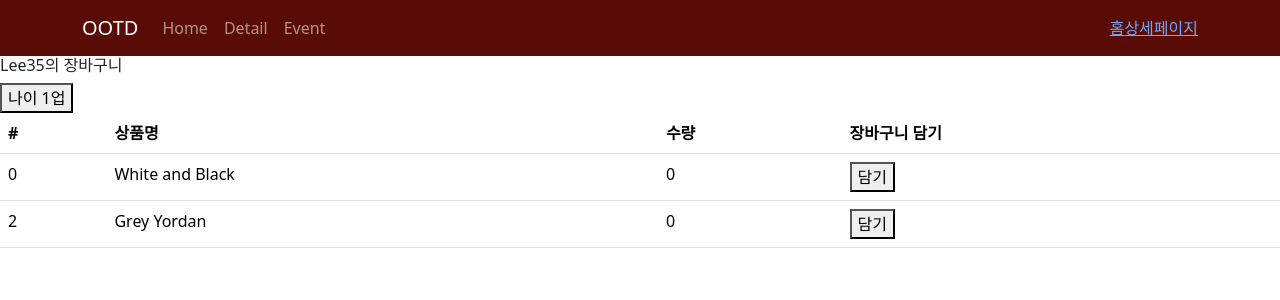
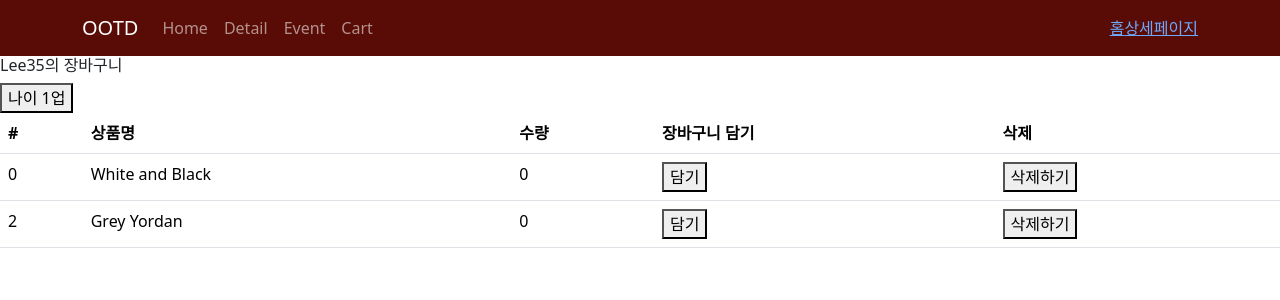
Before and after one commit to Sammyissewon/React_Toy_Project, a React (Vite) app in the folder shop/: page /cart in a window 1280 px wide. Shown: the top 300 px of the page. Built offline with nearby package versions, Linux system fonts and the light colour scheme.

Commit message:
reducers

```diff
--- a/shop/src/App.jsx
+++ b/shop/src/App.jsx
@@ -50,6 +50,14 @@ function App() {
             >
               Event
             </Nav.Link>
+
+            <Nav.Link
+              onClick={() => {
+                navigate("./cart");
+              }}
+            >
+              Cart
+            </Nav.Link>
           </Nav>
           {/* 페이지 이동 버튼 만들기 */}
           <Link to="/">홈</Link>
--- a/shop/src/routes/Cart.jsx
+++ b/shop/src/routes/Cart.jsx
@@ -1,7 +1,7 @@
 import { Table } from "react-bootstrap";
 import { useSelector, useDispatch } from "react-redux";
 import { changeUpAge } from "../store/userSlice";
-import { buyOne } from "../store";
+import { buyOne, deleteOne } from "../store";
 
 function Cart() {
   let state = useSelector((state) => state);
@@ -27,6 +27,7 @@ function Cart() {
             <th>상품명</th>
             <th>수량</th>
             <th>장바구니 담기</th>
+            <th>삭제</th>
           </tr>
         </thead>
         <tbody>
@@ -47,6 +48,15 @@ function Cart() {
                   담기
                 </button>
               </td>
+              <td>
+                <button
+                  onClick={() => {
+                    dispatch(deleteOne(state.cart[i].id));
+                  }}
+                >
+                  삭제하기
+                </button>
+              </td>
             </tr>
           ))}
         </tbody>
--- a/shop/src/routes/Detail.jsx
+++ b/shop/src/routes/Detail.jsx
@@ -3,6 +3,8 @@ import { useParams } from "react-router-dom";
 import styled from "styled-components";
 import Nav from "react-bootstrap/Nav";
 import { useContext, useEffect, useState } from "react";
+import { addItem } from "../store";
+import { useDispatch } from "react-redux";
 
 // 부모가 보낸 state 보관함을 import
 import { Context1 } from "../App";
@@ -19,6 +21,7 @@ function Detail(props) {
   let [input, setInput] = useState("");
   let [tap, setTap] = useState(0);
   let [fade, setFade] = useState("");
+  let dispatch = useDispatch();
 
   let { id } = useParams();
 
@@ -81,7 +84,14 @@ function Detail(props) {
             <h4 className="pt-5">{props.shoes[id].title}</h4>
             <p>{props.shoes[id].content}</p>
             <p>{props.shoes[id].price}</p>
-            <button className="btn btn-danger">주문하기</button>
+            <button
+              className="btn btn-danger"
+              onClick={() => {
+                dispatch(addItem({ id: 1, name: "Red Knit", count: 1 }));
+              }}
+            >
+              주문하기
+            </button>
           </div>
         </div>
       </div>{" "}
--- a/shop/src/store.js
+++ b/shop/src/store.js
@@ -8,21 +8,38 @@ let cart = createSlice({
     { id: 2, name: "Grey Yordan", count: 0 },
   ],
   reducers: {
+    // 상품 수량 +1
     buyOne(state, action) {
-      // (state.cart[i].id) => action.payload
-      // a는 state 배열 안의 요소들
-      // a와 state.cart[i].id가 같다면, 그게 몇번째 자료인지 변수에 저장
       let 번호 = state.findIndex((a) => {
         return a.id === action.payload;
       });
       state[번호].count++;
     },
+
+    // 상품 수량 -1
+    deleteOne(state, action) {
+      let 번호 = state.findIndex((a) => {
+        return a.id === action.payload;
+      });
+      state[번호].count--;
+    },
+
+    // 중복 체크 후 아이템 추가 또는 수량 증가
+    addItem(state, action) {
+      let 존재하는아이템 = state.findIndex((a) => {
+        return a.id === action.payload.id;
+      });
+      if (존재하는아이템 === -1) {
+        state.push(action.payload);
+      } else {
+        state[존재하는아이템].count++;
+      }
+    },
   },
 });
 
-export let { buyOne } = cart.actions;
+export let { buyOne, addItem, deleteOne } = cart.actions;
 
-// 여기에 slice(state)를 등록해야 함. state명.reducer
 export default configureStore({
   reducer: {
     user: user.reducer,
```
